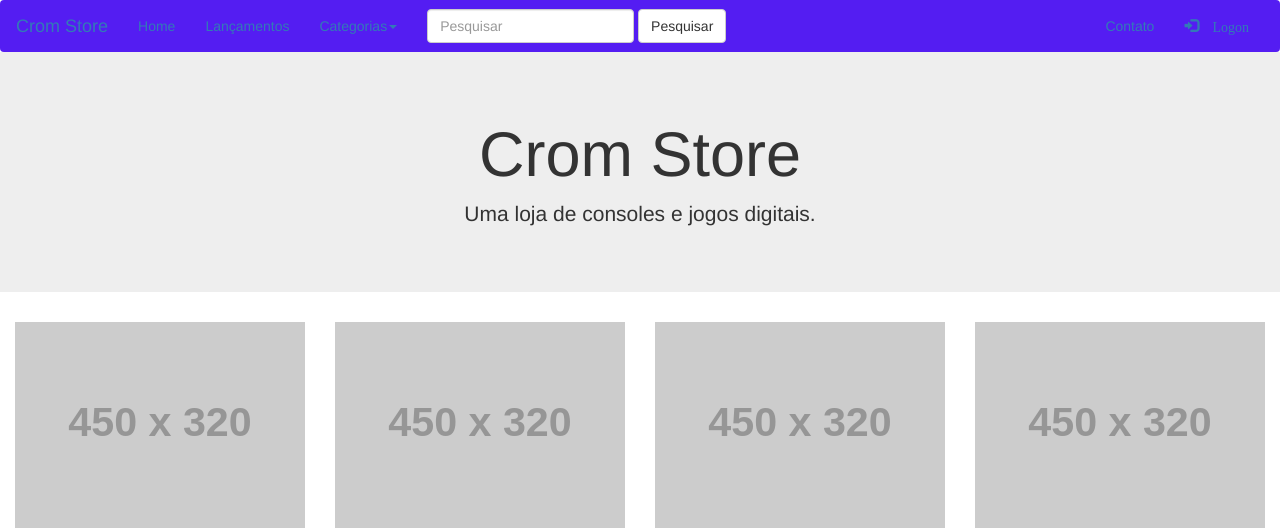
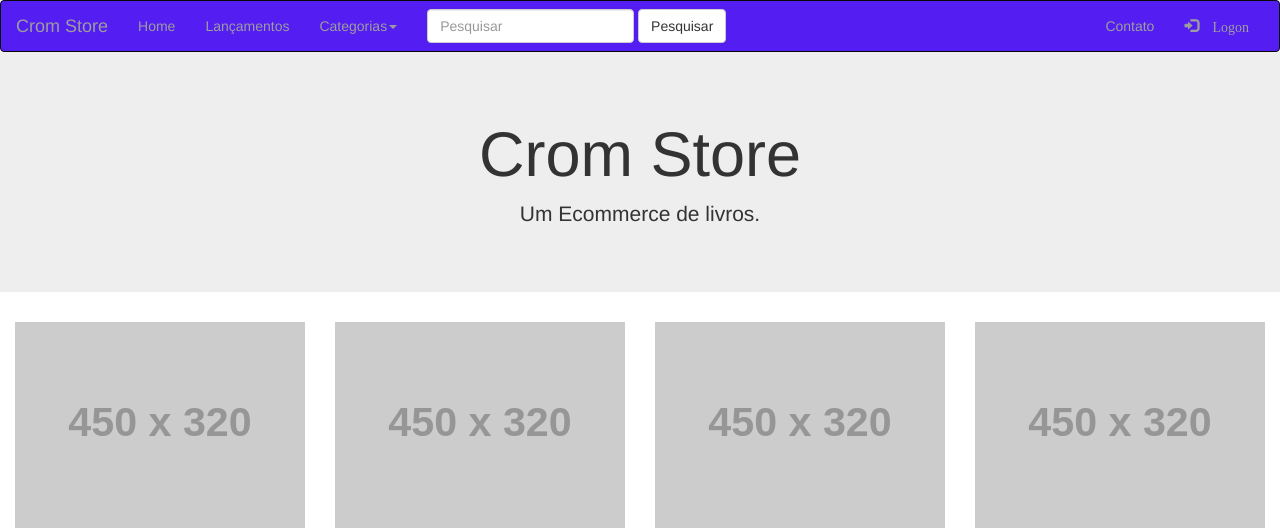
Before and after one commit to VictorCrom072/ProjetoLojaVirtual, a PHP site: page / in a window 1280 px wide. Shown: the top 528 px of the page. Run offline with PHP 8.4, Linux system fonts and the light colour scheme; grey boxes labelled with a size stand in for pictures from a placeholder-image service; some libraries are stand-ins or nearby versions.

Commit message:
CromStore-Aula17

```diff
--- a/cabecalho.html
+++ b/cabecalho.html
@@ -1,4 +1,4 @@
 <div class="jumbotron text-center">
     <h1>Crom Store</h1>
-    <p>Uma loja de consoles e jogos digitais.</p>
+    <p>Um Ecommerce de livros.</p>
 </div>
--- a/nav.php
+++ b/nav.php
@@ -1,5 +1,5 @@
 
-<nav class="navbar navbar-light" style="background-color: #541DF2;">
+<nav class="navbar navbar-inverse" style="background-color: #541DF2;">
 <div class="container-fluid">
     <!-- Brand and toggle get grouped for better mobile display -->
     <div class="navbar-header">
```
Also changed, not shown: teste.php (+6 -4 lines).
